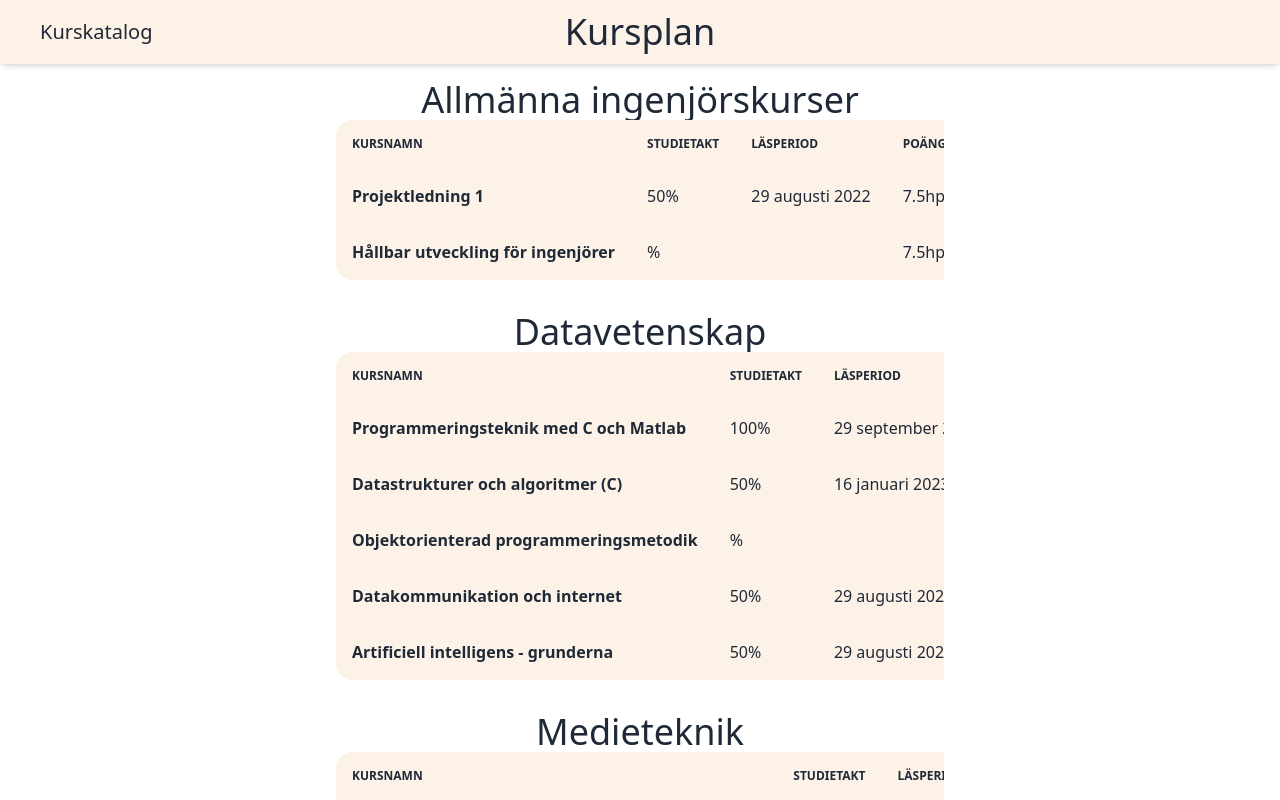
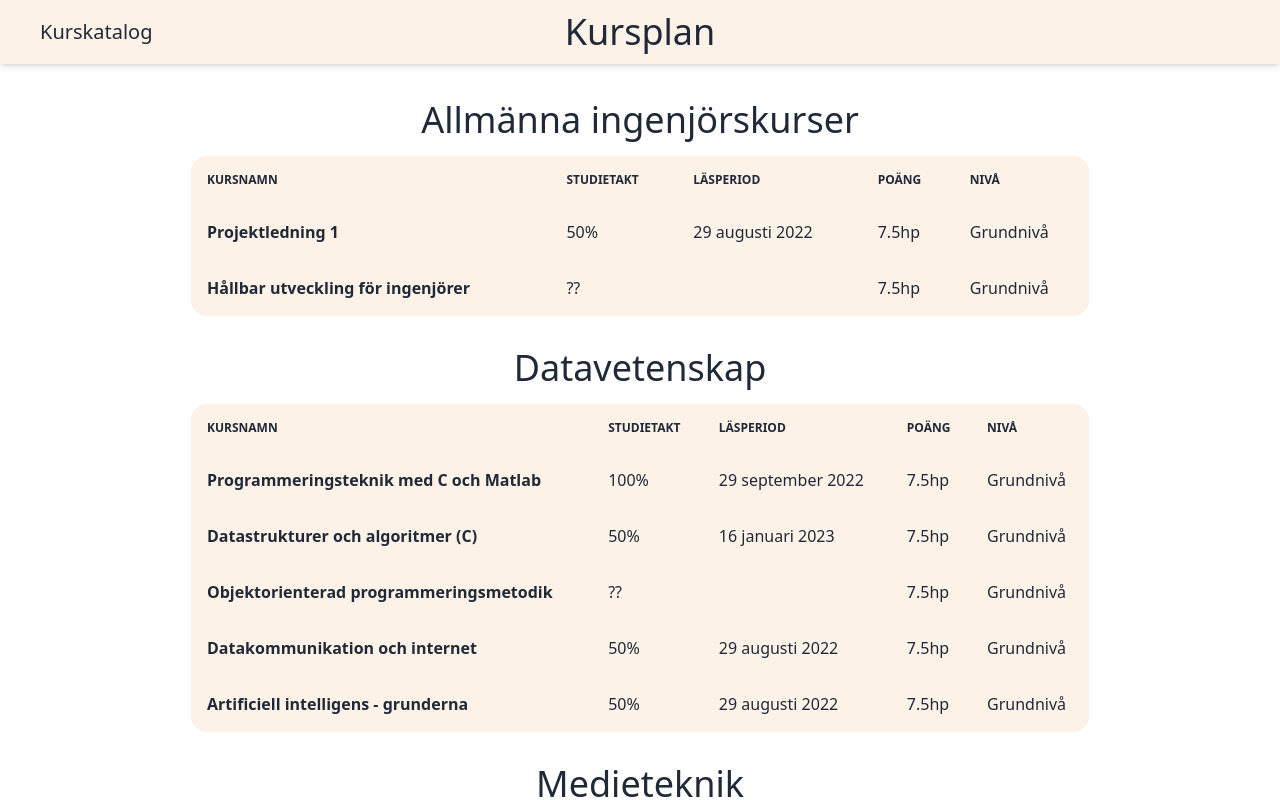
Before and after one commit to HawkieOne/kurskatalog-id, a React (Create React App) app: page /kursplan in a window 1280 px wide. Shown: the top 800 px of the page. Built offline with nearby package versions, Linux system fonts and the light colour scheme.

Commit message:
feat:spacing title kursplan
- increased spacing
- in the future could be good to align the column  s in the different tables to each other

```diff
--- a/src/components/Table.tsx
+++ b/src/components/Table.tsx
@@ -21,7 +21,7 @@ export default function Table({ courses }: CourseProps) {
                     {courses.map((course, index) => (
                         <tr key={index}>
                             <th className='bg-cream border-none'>{course.name}</th>
-                            <td className='bg-cream border-none'>{course.pace}%</td>
+                            <td className='bg-cream border-none'>{course.pace ? course.pace + "%" : "??" }</td>
                             <td className='bg-cream border-none'>{course.startDate}</td>
                             <td className='bg-cream border-none'>{course.points}hp</td>
                             <td className='bg-cream border-none'>{course.level}</td>
--- a/src/pages/MandatoryCourses.tsx
+++ b/src/pages/MandatoryCourses.tsx
@@ -17,13 +17,13 @@ export default function MandatoryCourses() {
   };
 
   return (
-    <div className='h-full bg-white flex flex-col items-center'>
-      <div className='w-1/2 text-center'>
+    <div className='h-full bg-white flex flex-col items-center p-5'>
+      <div className='w-3/4 text-center'>
 
         {subjects.map((subject, index) => {
           const allowedCourses = selectedCourses(subject);
           return (
-            <div className='p-4' key={index}>
+            <div className='p-4 space-y-4' key={index}>
               <Title>{subject}</Title>
               <Table courses={allowedCourses} />
             </div>
```
